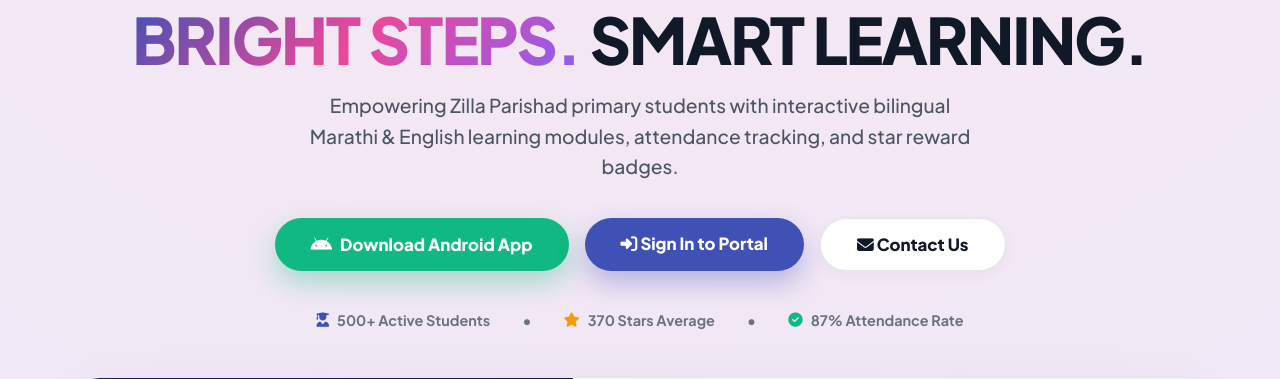
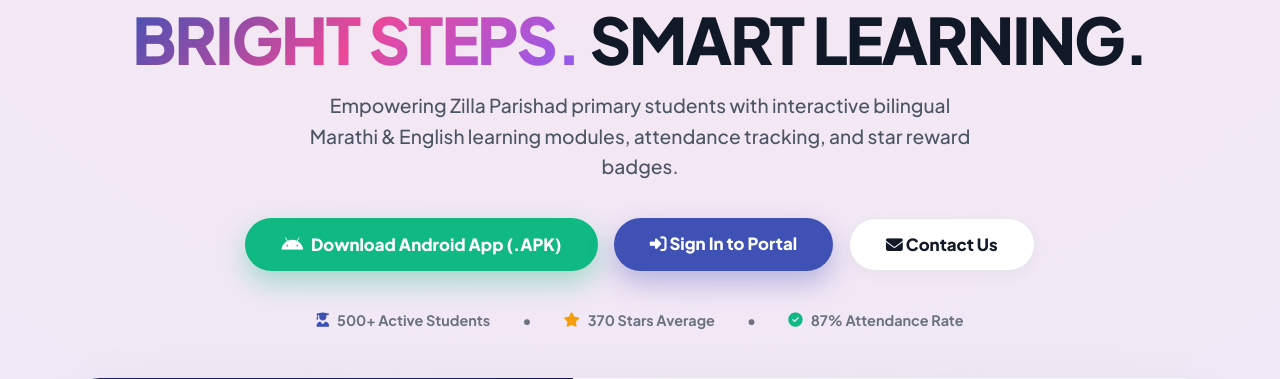
Before and after one commit to thepranit10/brightsteps, a Django app: page / in a window 1280 px wide. Shown: the part 177-556 px from the top of the page. Run offline with Django 5.2, Linux system fonts and the light colour scheme; data that the repository does not hold is empty.

Commit message:
Add compiled BrightSteps Android APK (brightsteps-v1.0.apk) to static downloads

```diff
--- a/core/templates/home.html
+++ b/core/templates/home.html
@@ -520,7 +520,7 @@
         </ul>
 
         <div style="display: flex; gap: 0.6rem; align-items: center; flex-wrap: wrap;">
-            <a href="#download" onclick="alert('BrightSteps Android App Download (.APK) starting...'); return false;" style="background: #10B981; color: white; padding: 0.6rem 1.25rem; border-radius: 50px; text-decoration: none; font-weight: 800; font-size: 0.88rem; box-shadow: 0 6px 18px rgba(16, 185, 129, 0.3); display: inline-flex; align-items: center; gap: 0.4rem;">
+            <a href="{% static 'downloads/brightsteps-v1.0.apk' %}" download="brightsteps-v1.0.apk" style="background: #10B981; color: white; padding: 0.6rem 1.25rem; border-radius: 50px; text-decoration: none; font-weight: 800; font-size: 0.88rem; box-shadow: 0 6px 18px rgba(16, 185, 129, 0.3); display: inline-flex; align-items: center; gap: 0.4rem;">
                 <i class="fa-brands fa-android"></i> Download App
             </a>
             {% if user.is_authenticated %}
@@ -553,8 +553,8 @@
             </p>
 
             <div style="display: flex; gap: 1rem; justify-content: center; flex-wrap: wrap; margin-bottom: 2.5rem;">
-                <a href="#download" onclick="alert('BrightSteps Android App Download (.APK) starting...'); return false;" style="background: #10B981; color: white; padding: 0.95rem 2.25rem; border-radius: 50px; font-weight: 800; font-size: 1.05rem; text-decoration: none; box-shadow: 0 12px 28px rgba(16, 185, 129, 0.35); transition: all 0.3s ease; display: inline-flex; align-items: center; gap: 0.5rem;">
-                    <i class="fa-brands fa-android" style="font-size: 1.2rem;"></i> Download Android App
+                <a href="{% static 'downloads/brightsteps-v1.0.apk' %}" download="brightsteps-v1.0.apk" style="background: #10B981; color: white; padding: 0.95rem 2.25rem; border-radius: 50px; font-weight: 800; font-size: 1.05rem; text-decoration: none; box-shadow: 0 12px 28px rgba(16, 185, 129, 0.35); transition: all 0.3s ease; display: inline-flex; align-items: center; gap: 0.5rem;">
+                    <i class="fa-brands fa-android" style="font-size: 1.2rem;"></i> Download Android App (.APK)
                 </a>
                 <a href="{% url 'login' %}" style="background: #3F51B5; color: white; padding: 0.95rem 2.25rem; border-radius: 50px; font-weight: 800; font-size: 1.05rem; text-decoration: none; box-shadow: 0 12px 28px rgba(63, 81, 181, 0.35); transition: all 0.3s ease;">
                     <i class="fa-solid fa-right-to-bracket"></i> Sign In to Portal
@@ -608,7 +608,7 @@
                     <span class="envato-chip"><i class="fa-solid fa-book-open" style="color: #EC4899;"></i> Bilingual</span>
                 </div>
 
-                <a href="#download" onclick="alert('BrightSteps Android App Download (.APK) starting...'); return false;" style="background: #00E6A8; color: #0F172A; padding: 0.75rem 1.75rem; border-radius: 50px; font-weight: 900; font-size: 0.95rem; text-decoration: none; display: inline-flex; align-items: center; gap: 0.5rem; box-shadow: 0 10px 25px rgba(0,230,168,0.35);">
+                <a href="{% static 'downloads/brightsteps-v1.0.apk' %}" download="brightsteps-v1.0.apk" style="background: #00E6A8; color: #0F172A; padding: 0.75rem 1.75rem; border-radius: 50px; font-weight: 900; font-size: 0.95rem; text-decoration: none; display: inline-flex; align-items: center; gap: 0.5rem; box-shadow: 0 10px 25px rgba(0,230,168,0.35);">
                     <i class="fa-brands fa-android" style="font-size: 1.15rem;"></i> Download Android App (.APK)
                 </a>
             </div>
```
Also changed, not shown: 1 other file.
